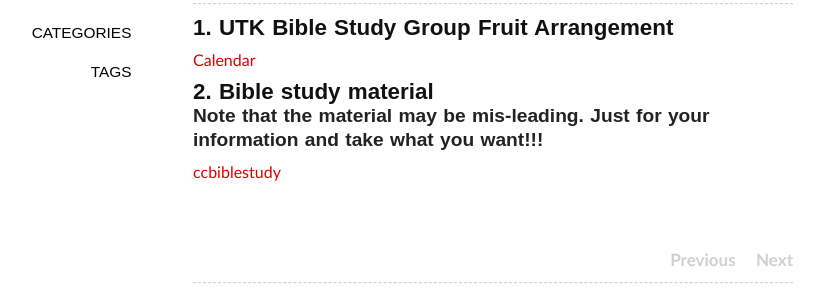
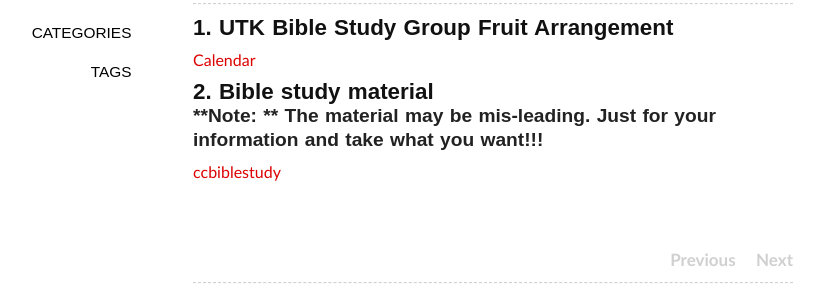
Before and after one commit to sjsprecious/sjsprecious.github.io, a Jekyll site: the page built from _posts/2014-01-15-Google-calendar.md, in a window 1280 px wide. Shown: the part 135-433 px from the top of the page, without its empty margins (147-971 px from the left). Built offline with Jekyll 4.4.1, drawn with Linux system fonts in a browser that asks for light colours; some web fonts are replaced; comment, search, counter and statistics services are not loaded.

Commit message:
posts add

```diff
--- a/_posts/2014-01-15-Google-calendar.md
+++ b/_posts/2014-01-15-Google-calendar.md
@@ -19,6 +19,6 @@
 
 ## 2. Bible study material
 
-### Note that the material may be mis-leading. Just for your information and take what you want!!!
+### **Note: ** The material may be mis-leading. Just for your information and take what you want!!!
 
 [ccbiblestudy](http://www.ccbiblestudy.org/index-T.htm)
```
